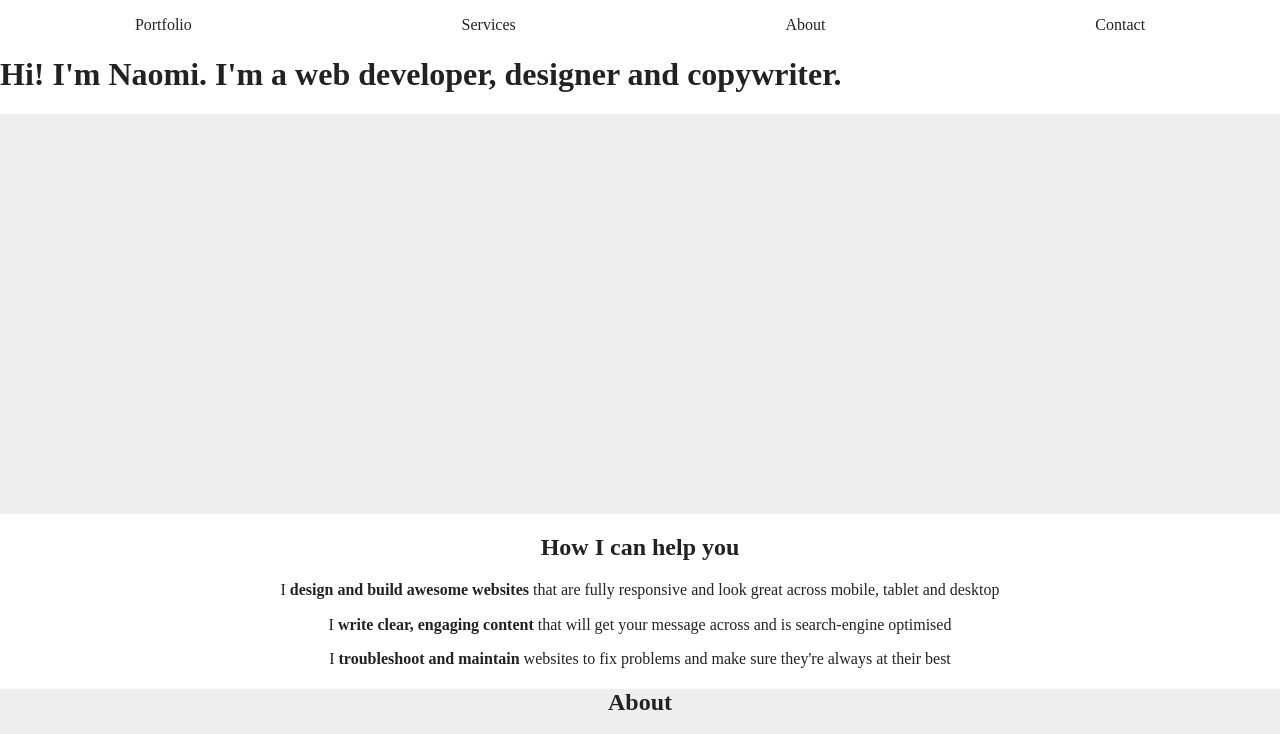
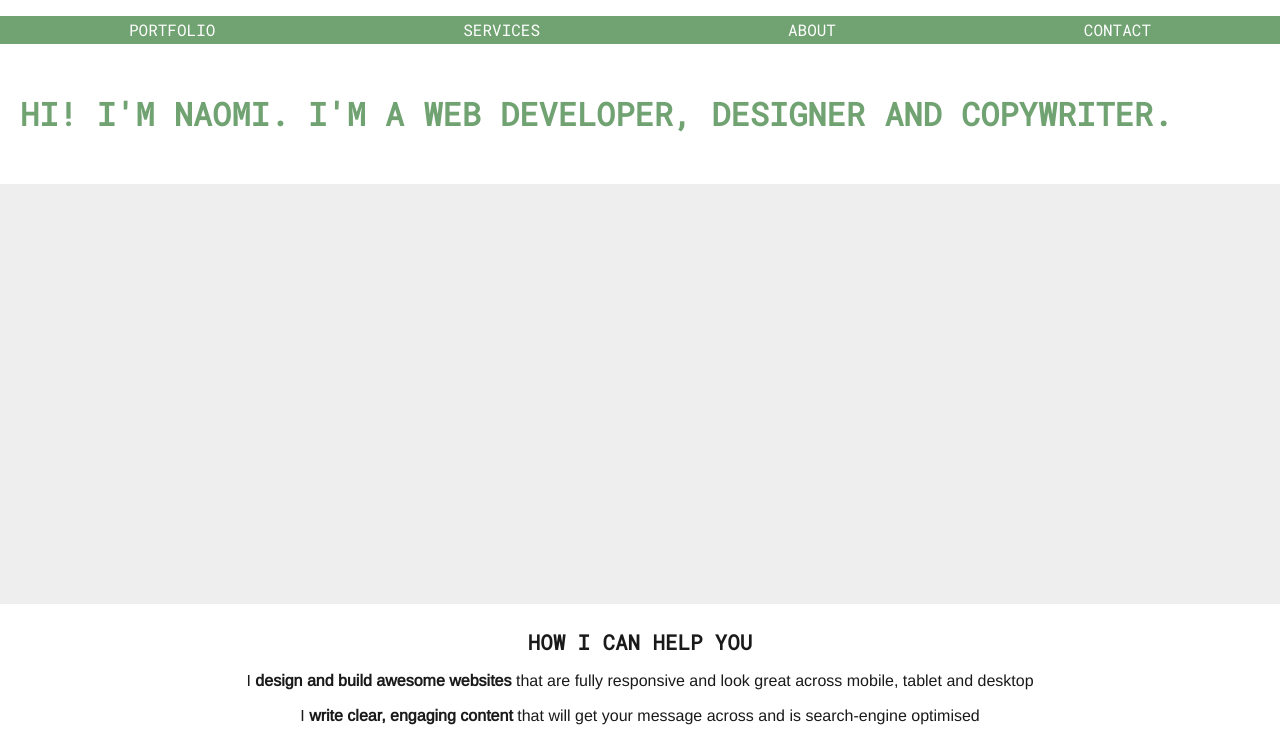
Before and after one commit to naomifathers/my-website, a website built with Parcel: page index.html in a window 1280 px wide. Shown: the top 734 px of the page. Built offline with nearby package versions, Linux system fonts and the light colour scheme.

Commit message:
Added margins/padding and font styles

```diff
--- a/css/main.css
+++ b/css/main.css
@@ -91,30 +91,50 @@ textarea {
 
    html,
    body {
+     color: #1a1a1a;
+     font-family: 'Arimo', sans-serif;
      font-size: 16px;
+     text-align: center;
+   }
+
+   li,
+   h1,
+   h2 {
+     font-family: 'Roboto Mono', sans-serif;
+     text-transform: uppercase;
+   }
+
+   h2 {
+    font-size: 1.3em;
   }
 
   section,
   footer {
-     text-align: center;
+    padding: 10px;
   }
 
   ul {
-     padding: 0;
+    padding-inline-start: 0;
   }
 
 
    /* HEADER */
 
    nav ul {
+     background-color: #71a372;
+     color: #fff;
      display: flex;
      justify-content: space-around;
      list-style-type: none;
+     padding: 5px;
    }
 
    /* MAIN */
 
-   #headline {
+   h1 {
+    font-size: 1.8em;
+    color: #71a372;
+    padding: 30px 20px;
     text-align: left;
   }
 
@@ -123,9 +143,16 @@ textarea {
     height: 400px;
   }
 
+  #services {
+
+  }
+
    #about {
      background-color: #eee;
+
    }
+
+
 
    section img {
      border-radius: 50%;
--- a/index.html
+++ b/index.html
@@ -20,6 +20,14 @@
   <link rel="stylesheet" href="css/main.css">
 
   <meta name="theme-color" content="#fafafa">
+
+  <!-- Google Fonts -->
+  <link rel="preconnect" href="https://fonts.googleapis.com">
+  <link rel="preconnect" href="https://fonts.gstatic.com" crossorigin>
+  <link href="https://fonts.googleapis.com/css2?family=Roboto+Mono&display=swap" rel="stylesheet">
+  <link href="https://fonts.googleapis.com/css2?family=Arimo&display=swap" rel="stylesheet">
+  <link rel="preconnect" href="https://fonts.googleapis.com">
+
 </head>
 
 <body>
@@ -35,14 +43,13 @@
   </header>
 
   <main>
-    <section id="headline">
-      <h1>Hi! I'm Naomi. I'm a web developer, designer and copywriter.</h1>
-    </section>
+    <h1>Hi! I'm Naomi. I'm a web developer, designer and copywriter.</h1>
+
 
     <section id="portfolio">
     </section>
 
-    <section>
+    <section id="services">
       <h2>How I can help you</h2>
       <p>I <b>design and build awesome websites</b> that are fully responsive and look great across mobile, tablet and desktop</p>
       <p>I <b>write clear, engaging content</b> that will get your message across and is search-engine optimised</p>
```
Lines whose indentation alone changed are shown as unchanged.
